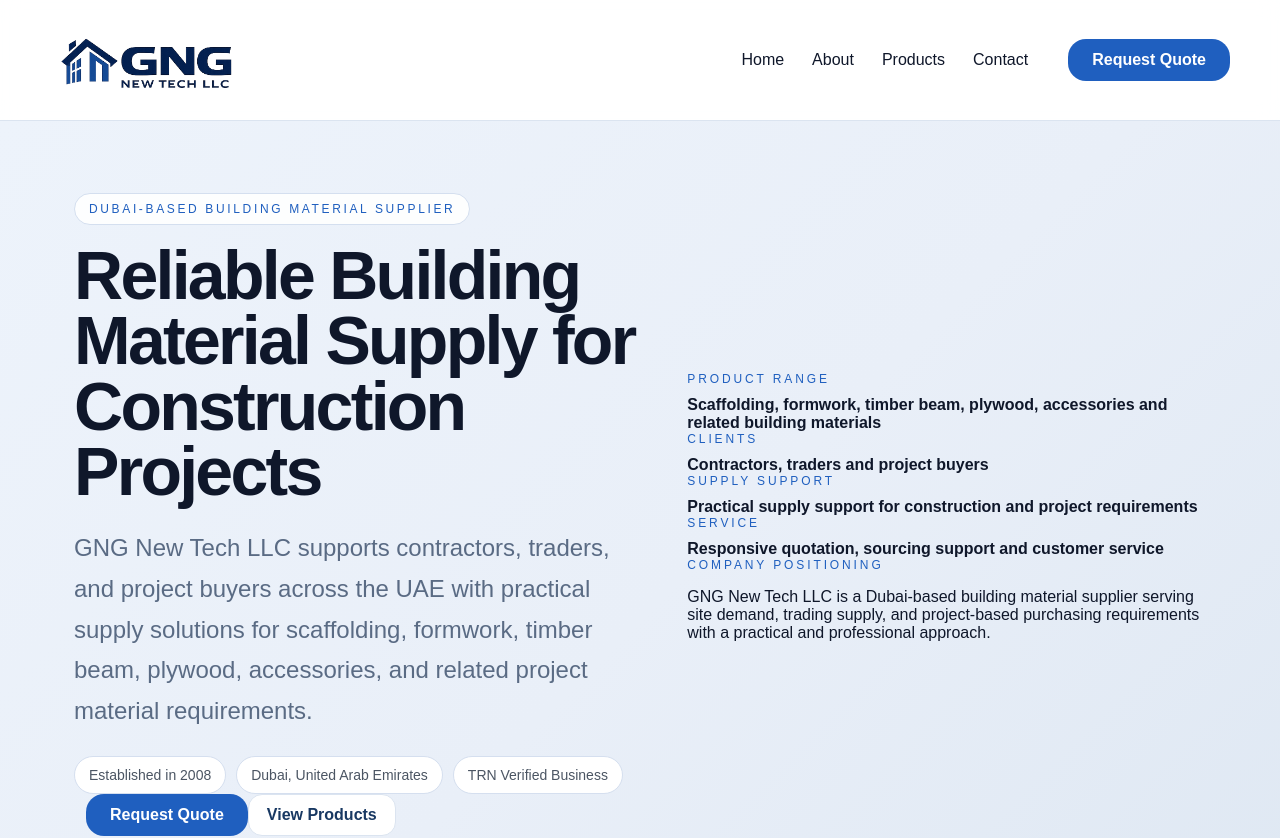
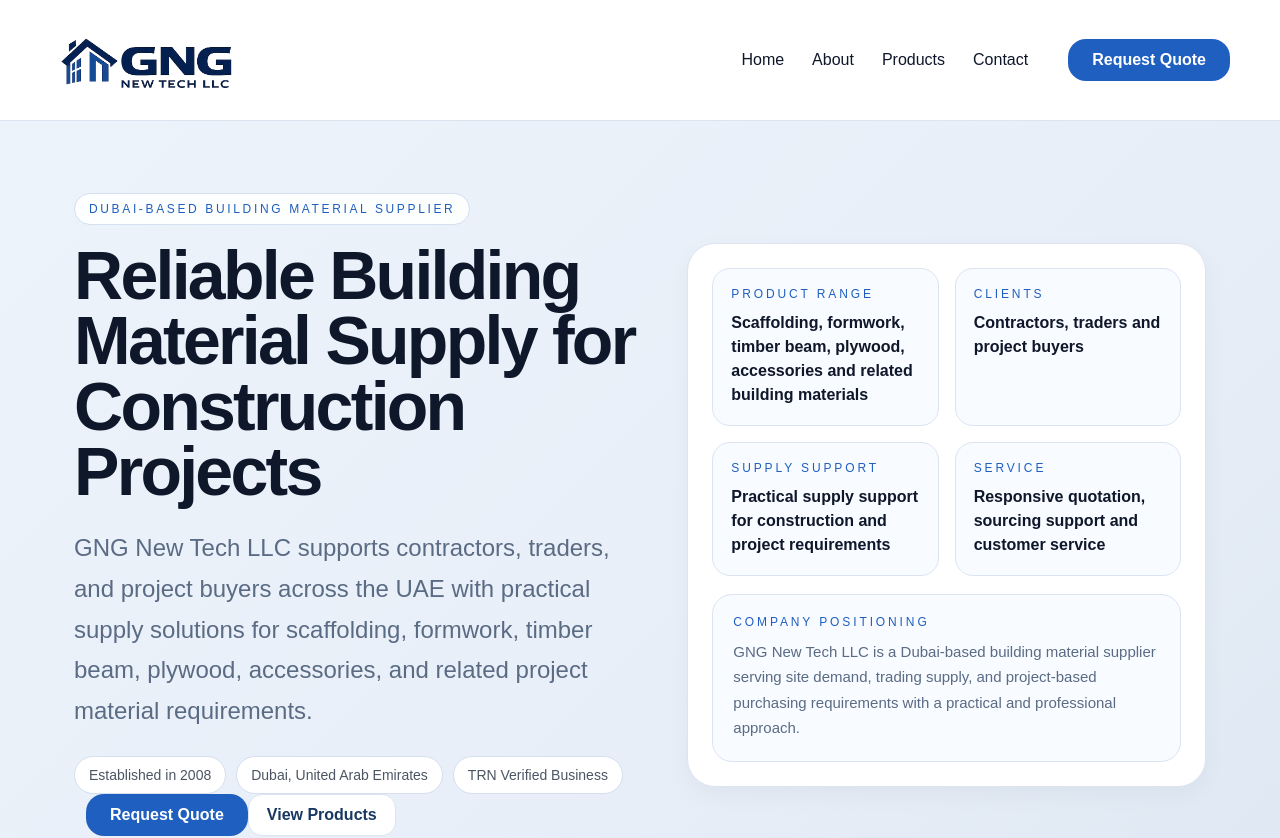
Before and after one commit to gngnewtech/gng-website-v2, a Next.js app: page / in a window 1280 px wide. Shown: the top 838 px of the page. Built offline with nearby package versions, Linux system fonts and the light colour scheme.

Commit message:
Update globals.css

```diff
--- a/app/globals.css
+++ b/app/globals.css
@@ -495,4 +495,62 @@
   .form-row {
     grid-template-columns: 1fr;
   }
+}.hero-card {
+  background: #ffffff;
+  border: 1px solid var(--line);
+  border-radius: 28px;
+  padding: 24px;
+  box-shadow: 0 8px 24px rgba(15, 23, 42, 0.04);
 }
+
+.hero-card-grid {
+  display: grid;
+  grid-template-columns: 1fr 1fr;
+  gap: 16px;
+  margin-bottom: 18px;
+}
+
+.hero-box {
+  background: #f8fbff;
+  border: 1px solid var(--line);
+  border-radius: 18px;
+  padding: 18px;
+  min-height: 120px;
+}
+
+.hero-box strong {
+  display: block;
+  font-size: 16px;
+  line-height: 1.5;
+  color: var(--text);
+}
+
+.hero-panel {
+  background: #f8fbff;
+  border: 1px solid var(--line);
+  border-radius: 20px;
+  padding: 20px;
+}
+
+.hero-panel p {
+  margin: 0;
+  color: var(--muted);
+  line-height: 1.7;
+  font-size: 15px;
+}
+
+@media (max-width: 1024px) {
+  .hero-card-grid {
+    grid-template-columns: 1fr 1fr;
+  }
+}
+
+@media (max-width: 640px) {
+  .hero-card-grid {
+    grid-template-columns: 1fr;
+  }
+
+  .hero-card {
+    padding: 18px;
+  }
+}
```
